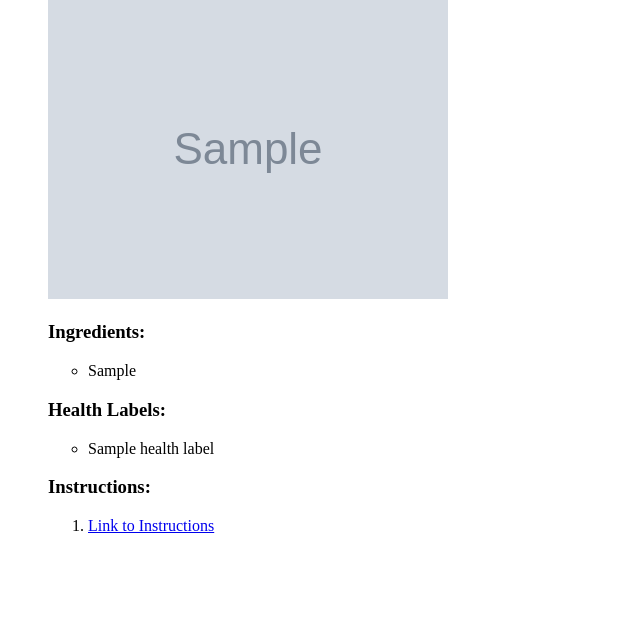
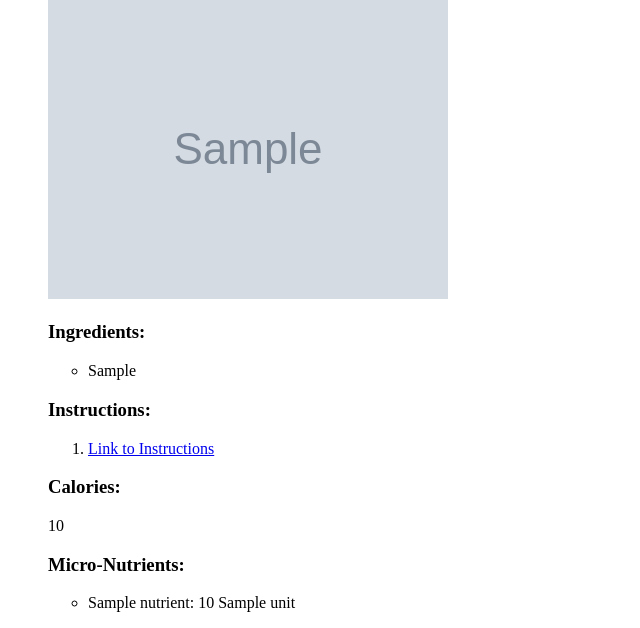
Before and after one commit to Rezatron/Recipe-Nutrient, a Flask app: template templates/index.html in a window 1280 px wide. Shown: the part 226-854 px from the top of the page, without its empty margins (0-640 px from the left). Before the commit the page ends 759 px from the top, so only its background shows below. Run offline with Flask 3, Linux system fonts and the light colour scheme; the template is opened without the code that fills it: most values are stand-ins (such as "Sample title", 1, 10 or a date in 2020); grey boxes marked "Sample" are stand-in pictures.

Commit message:
deleted health labels/ added calories and miconutrients - problem=not calculated per serving

```diff
--- a/routes.py
+++ b/routes.py
@@ -2,6 +2,7 @@ from flask import Flask, Blueprint, jsonify, request, render_template
 import requests
 import time
 from urllib.parse import quote
+from utils import clean_micro_nutrients
 
 
 app = Flask(__name__)
@@ -84,14 +85,21 @@ def fetch_recipes():
                 health_labels = recipe.get('healthLabels', [])  # Extract health labels (if available)
                 url = recipe.get('url')  # Extract the URL for the recipe
                 image = recipe.get('image')  # Extract the image URL for the recipe
+                calories = recipe.get('calories')  # Extract the calories for the recipe
+                micro_nutrients = recipe.get('totalNutrients', {})  # Extract total nutrients
+                                # Clean up the micro-nutrients data
+                cleaned_micro_nutrients = clean_micro_nutrients(micro_nutrients)
+
                 # Append extracted details to the filtered_recipes list
                 filtered_recipes.append({
                     'label': label,
                     'ingredient_lines': ingredient_lines,
-                    'health_labels': health_labels,
                     'ingredients': ingredients,
                     'url': url,
                     'image': image,
+                    'calories': calories,
+                    'micro_nutrients': micro_nutrients,
+
                     # Add more details as needed
                 })
             return render_template('index.html', recipes=filtered_recipes)
@@ -101,6 +109,8 @@ def fetch_recipes():
     except requests.RequestException as e:
         # Handle network errors
         return jsonify({'error': f'Network Error: {e}'}), 500
+
+
 
 
 
--- a/templates/index.html
+++ b/templates/index.html
@@ -27,12 +27,6 @@
                 <li>{{ ingredient_line }}</li>
                 {% endfor %}
             </ul>
-            <h3>Health Labels:</h3>
-            <ul>
-                {% for health_label in recipe.health_labels %}
-                <li>{{ health_label }}</li>
-                {% endfor %}
-            </ul>
             <h3>Instructions:</h3>
             <ol>
                 {% if recipe.url %}
@@ -41,6 +35,14 @@
                 <li>No instructions available</li>
                 {% endif %}
             </ol>
+            <h3>Calories:</h3>
+            <p>{{ recipe.calories | round }}</p> <!-- Round the calories value -->
+            <h3>Micro-Nutrients:</h3>
+            <ul>
+                {% for nutrient_label, nutrient_data in recipe.micro_nutrients.items() %}
+                <li>{{ nutrient_data.label }}: {{ nutrient_data.quantity | round }} {{ nutrient_data.unit }}</li>
+                {% endfor %}
+            </ul>
         </li>
         {% endfor %}
     </ul>
```
Also changed, not shown: utils.py (+11 -2 lines).
